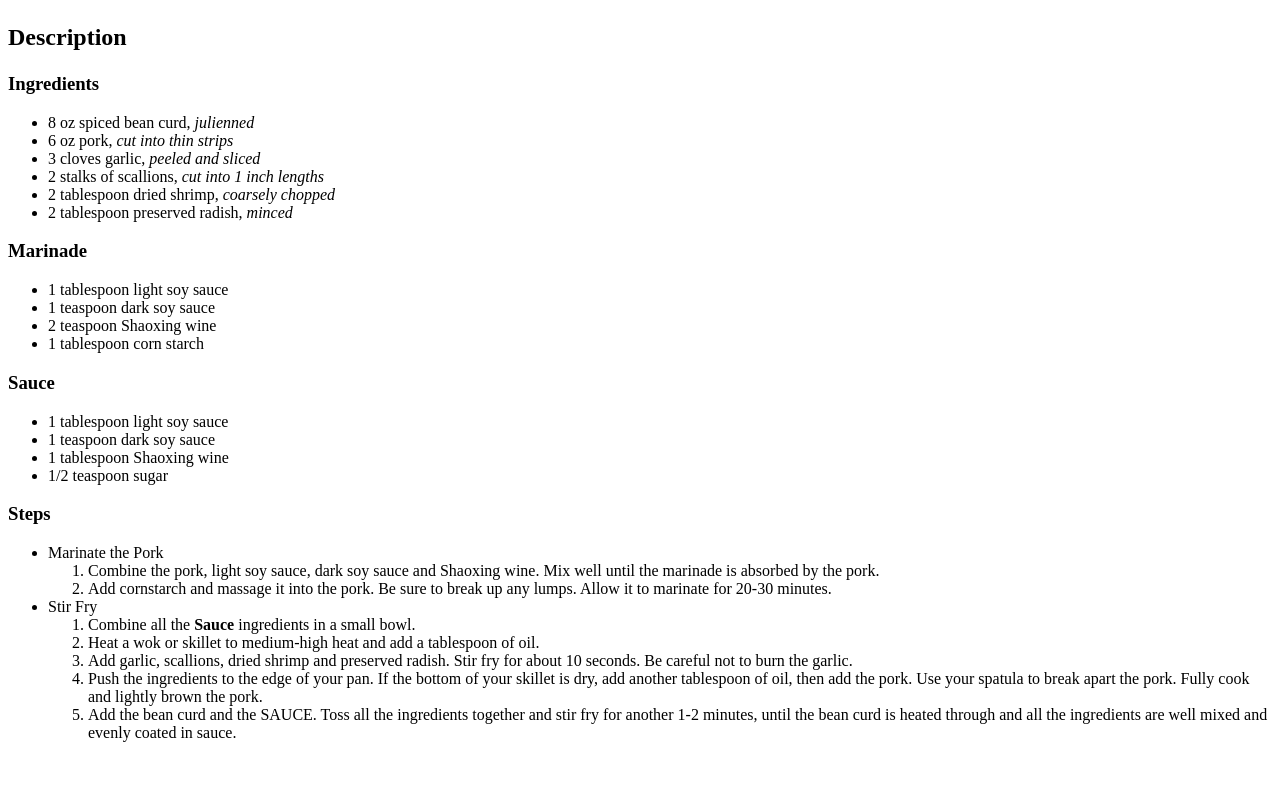
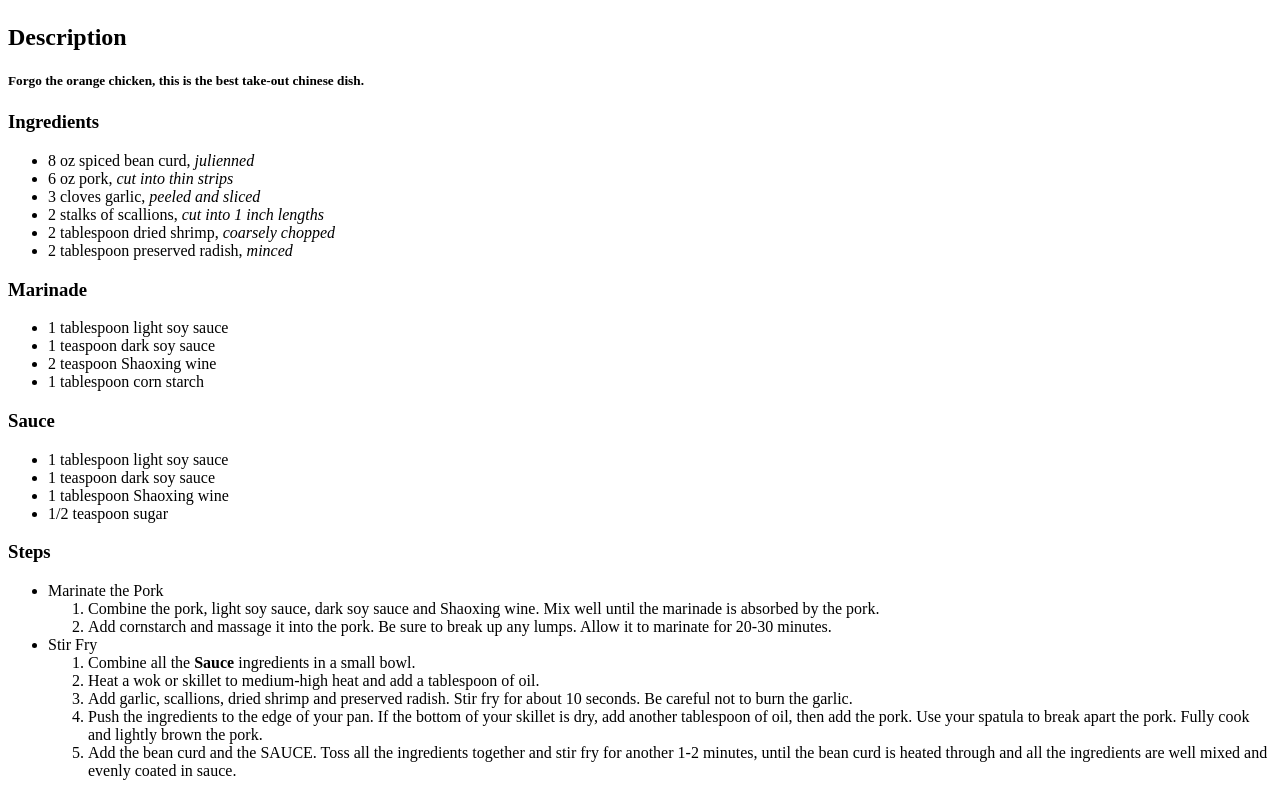
Before and after one commit to Smoofness/odin-recipes, a plain HTML site: page recipes/shredded_pork.html in a window 1280 px wide. Shown: the part 1280-2076 px from the top of the page. Before the commit the page ends 2038 px from the top, so only its background shows below. Drawn offline with Linux system fonts and the light colour scheme.

Commit message:
add description for pork recipe.

```diff
--- a/recipes/shredded_pork.html
+++ b/recipes/shredded_pork.html
@@ -7,7 +7,7 @@
     <p><h1>Shredded Pork with Bean Curd Recipe</h1></p>
     <img src="../RecipeImages/pork.jpeg" alt="Pork Dish Picture"/>
     <h2>Description</h2>
-    <p><h5></h5></p>
+    <p><h5>Forgo the orange chicken, this is the best take-out chinese dish.</h5></p>
 
     <p>
         <h3>Ingredients</h3>
```
